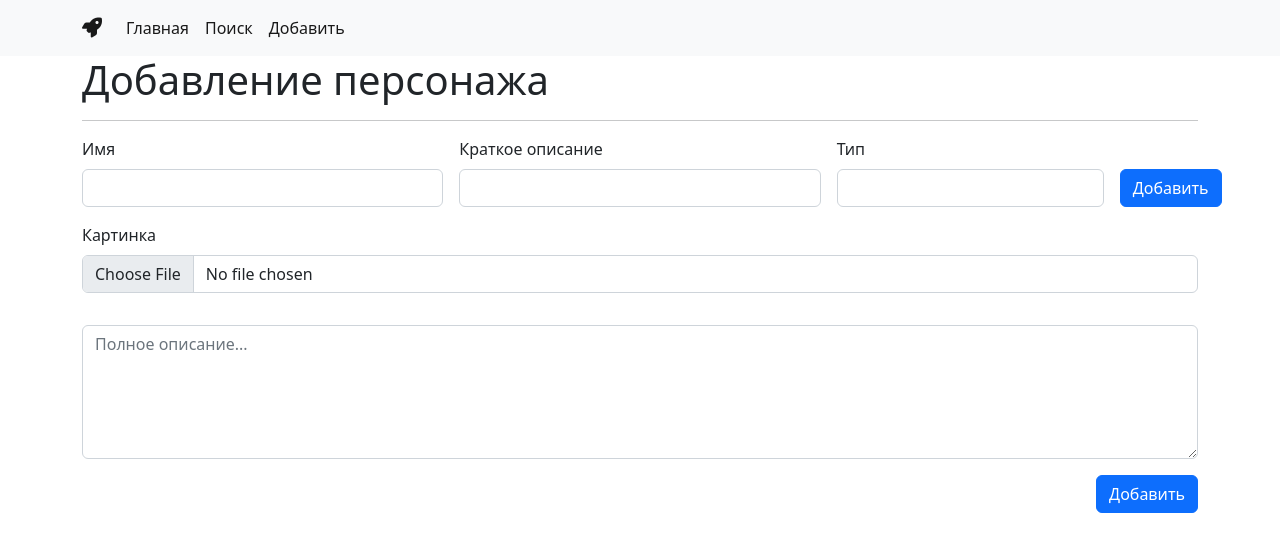
After one commit to ozeemm/Web_PHP_Tasks, a PHP site: template views/CharacterCreate.twig in a window 1280 px wide. The commit adds this page. Shown: the top 552 px of the page. Run offline with PHP 8.4, Linux system fonts and the light colour scheme; the template is opened without the code that fills it, so the values that code supplies are empty; some libraries are stand-ins or nearby versions.

Commit message:
Task 5.5: POST-запросы, добавление персонажей и их типов

```diff
--- a/Controllers/BaseFuturamaTwigController.php
+++ b/Controllers/BaseFuturamaTwigController.php
@@ -5,7 +5,7 @@
         {
             $context = parent::getContext();
 
-            $query = $this->pdo->query("SELECT DISTINCT type FROM characters ORDER BY -1");
+            $query = $this->pdo->query("SELECT type FROM character_types ORDER BY -1");
             $types = $query->fetchAll();
             $context['types'] = $types;
 
--- a/Controllers/Controller404.php
+++ b/Controllers/Controller404.php
@@ -5,9 +5,9 @@
         public $title = "Страница не найдена";
         public $template = "404.twig";
 
-        public function get(){
+        public function get(array $context){
             http_response_code(404);
-            parent::get();
+            parent::get($context);
         }
     }
 ?>
--- a/framework/Router.php
+++ b/framework/Router.php
@@ -54,7 +54,7 @@ class Router{
             $controllerInstance->setTwig($this->twig);
         }
 
-        return $controllerInstance->get();
+        return $controllerInstance->process_response();
     }
 }
 ?>
--- a/framework/TwigBaseController.php
+++ b/framework/TwigBaseController.php
@@ -21,8 +21,8 @@
         public function getTemplate(){ return $this->template; }
 
         // Рендерим результат
-        public function get() {
-            echo $this->twig->render($this->getTemplate(), $this->getContext());
+        public function get(array $context) {
+            echo $this->twig->render($this->getTemplate(), $context);
         }
     }
 ?>
--- a/public/index.php
+++ b/public/index.php
@@ -6,6 +6,8 @@
         require_once '../controllers/Controller404.php';
         require_once "../controllers/ObjectController.php";
         require_once "../controllers/SearchController.php";
+        require_once "../controllers/CharacterCreateController.php";
+        require_once "../controllers/TypeCreateController.php";
 
         // Создаем загрузчик шаблонов, и указываем папку с шаблонами
         // только слеш вместо точек
@@ -23,6 +25,8 @@
         $router->add("/", MainController::class);
         $router->add("/character/(?P<id>\d+)", ObjectController::class);
         $router->add("/search", SearchController::class);
+        $router->add("/character/create", CharacterCreateController::class);
+        $router->add("/character/create/type", TypeCreateController::class);
 
         $router->get_or_default(Controller404::class);
 ?>
--- /dev/null
+++ b/views/CharacterCreate.twig
@@ -0,0 +1,48 @@
+{% extends "layout.twig" %}
+
+{% block content %}
+
+<h1>Добавление персонажа</h1>
+<hr>
+
+{% if message %}
+<div class="alert alert-info">
+    {{ message }}.
+    <a href="/character/{{ id }}"> Посмотреть.</a>
+</div>
+{% endif %}
+
+<form action="" method="POST" enctype="multipart/form-data" class="row g-3">
+    <div class="col-4">
+        <label class="form-label">Имя</label>
+        <input type="text" class="form-control" name="name">
+    </div>
+    <div class="col-4">
+        <label class="form-label">Краткое описание</label>
+        <input type="text" class="form-control" name="description">
+    </div>
+    <div class="col-3">
+        <label class="form-label">Тип</label>
+        <select class="form-control" name="type">
+            {% for type in types %}
+                <option value="{{ type.type }}">{{ type.type }}</option>
+            {% endfor %}
+        </select>
+    </div>
+    <div class="col-1" style="margin-top: 3rem">
+        <a type="button" class="btn btn-primary" href="/character/create/type">Добавить</a>
+    </div>
+    <div class="mb-3">
+        <label class="form-label">Картинка</label>
+        <input class="form-control" type="file" name="image">
+      </div>
+    <div class="col-12">
+        <textarea name="info" placeholder="Полное описание..." class="form-control" rows="5"></textarea>
+    </div>
+
+    <div class="col-12 text-end">
+        <button type="submit" class="btn btn-primary">Добавить</button>
+    </div>
+</form>
+
+{% endblock %}
--- a/views/layout.twig
+++ b/views/layout.twig
@@ -17,11 +17,12 @@
             </button>
             <div class="collapse navbar-collapse" id="navbarNavAltMarkup">
                 <div class="navbar-nav">
-                    <a href="/" class="nav-link {{title == 'Главная' ? 'active'}}">Главная</a>
+                    <a href="/" class="nav-link active">Главная</a>
                     {% for type in types %}
                         <a href="/?type={{type.type}}" class="nav-link">{{ type.type }}</a>
                     {% endfor %}
-                    <a href="/search" class="nav-link {{title == 'Поиск' ? 'active'}}">Поиск</a>
+                    <a href="/search" class="nav-link active">Поиск</a>
+                    <a href="/character/create" class="nav-link active">Добавить</a>
                 </div>
             </div>
         </div>
```
Also changed, not shown: Controllers/CharacterCreateController.php (added, +44 -0 lines), Controllers/TypeCreateController.php (added, +28 -0 lines), database.sql (+7 -4 lines), framework/BaseController.php (+13 -2 lines), views/TypeCreate.twig (added, +28 -0 lines), public/Media/File_Adder.gif (added), public/Media/gedonist.jpg (added).
